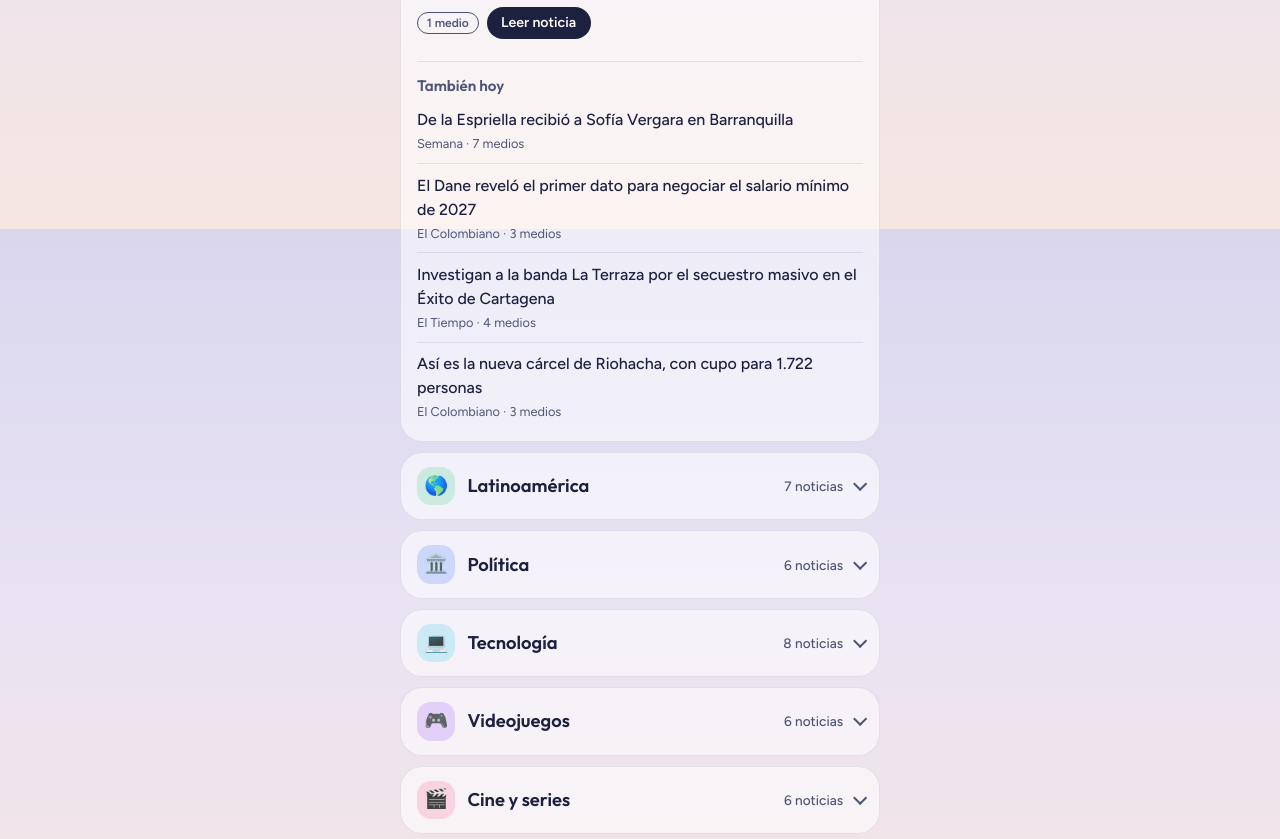
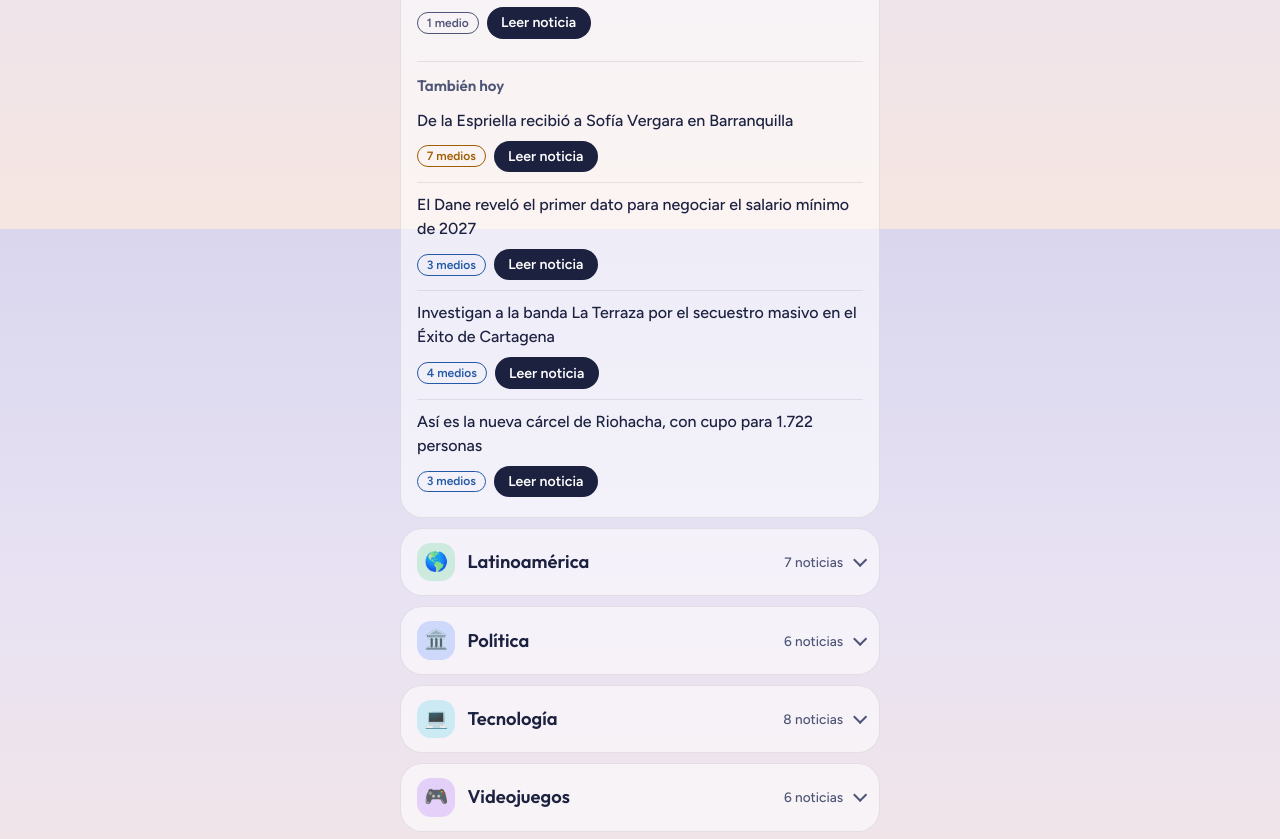
Before and after one commit to nikporras/NicoPrensa, a plain HTML site: page index.html in a window 1280 px wide. Shown: the part 2171-3010 px from the top of the page. Drawn offline with Linux system fonts and the light colour scheme; no server answers.

Commit message:
También hoy: mismo botón Leer noticia que el resto

```diff
--- a/app.js
+++ b/app.js
@@ -376,16 +376,12 @@
       var lista = el("ul");
       mas.forEach(function (t) {
         var li = el("li");
-        var a = el("a");
-        a.href = t.url;
-        a.target = "_blank";
-        a.rel = "noopener";
-        a.appendChild(el("span", "", t.text));
-        var dato = [fuente(t.url)];
-        if (LANG[t.lang]) dato.push(LANG[t.lang]);
-        if (typeof t.medios === "number" && t.medios > 1) dato.push(t.medios + " medios");
-        a.appendChild(el("span", "", dato.filter(Boolean).join(" · ")));
-        li.appendChild(a);
+        li.appendChild(el("p", "", t.text));
+        var meta = el("div", "meta");
+        meta.appendChild(etiqueta(t));
+        meta.appendChild(boton("read", t.url));
+        if (LANG[t.lang]) meta.appendChild(el("span", "lang", LANG[t.lang]));
+        li.appendChild(meta);
         lista.appendChild(li);
       });
       caja.appendChild(lista);
--- a/style.css
+++ b/style.css
@@ -133,11 +133,9 @@ details.sec summary::-webkit-details-marker{display:none}
 .also{border-top:1px solid var(--edge);margin:0 16px;padding:14px 0 10px}
 .also h4{margin:0 0 4px;font:600 .95rem var(--display);color:var(--soft)}
 .sec .also ul{padding:0}
-.sec .also li{padding:0;border-top:0;display:block}
-.also a{display:grid;gap:2px;padding:.6rem 0;text-decoration:none;border-bottom:1px solid var(--edge)}
-.also li:last-child a{border-bottom:0}
-.also a span:first-child{font-weight:500;overflow-wrap:anywhere}
-.also a span:last-child{font-size:.8rem;color:var(--soft)}
+.sec .also li{padding:10px 0;border-top:1px solid var(--edge);display:grid;gap:8px}
+.sec .also li:first-child{border-top:0}
+.also li p{font-weight:500}
 .read{font:600 .88rem var(--body);background:var(--pill);color:var(--on-pill);text-decoration:none;border-radius:999px;padding:.45rem .9rem}
 .lang{font-size:.82rem;color:var(--soft)}
 .c-colombia{--tint:rgba(255,205,60,.24)}.c-latam{--tint:rgba(80,210,140,.24)}.c-politica{--tint:rgba(90,140,255,.26)}
```
